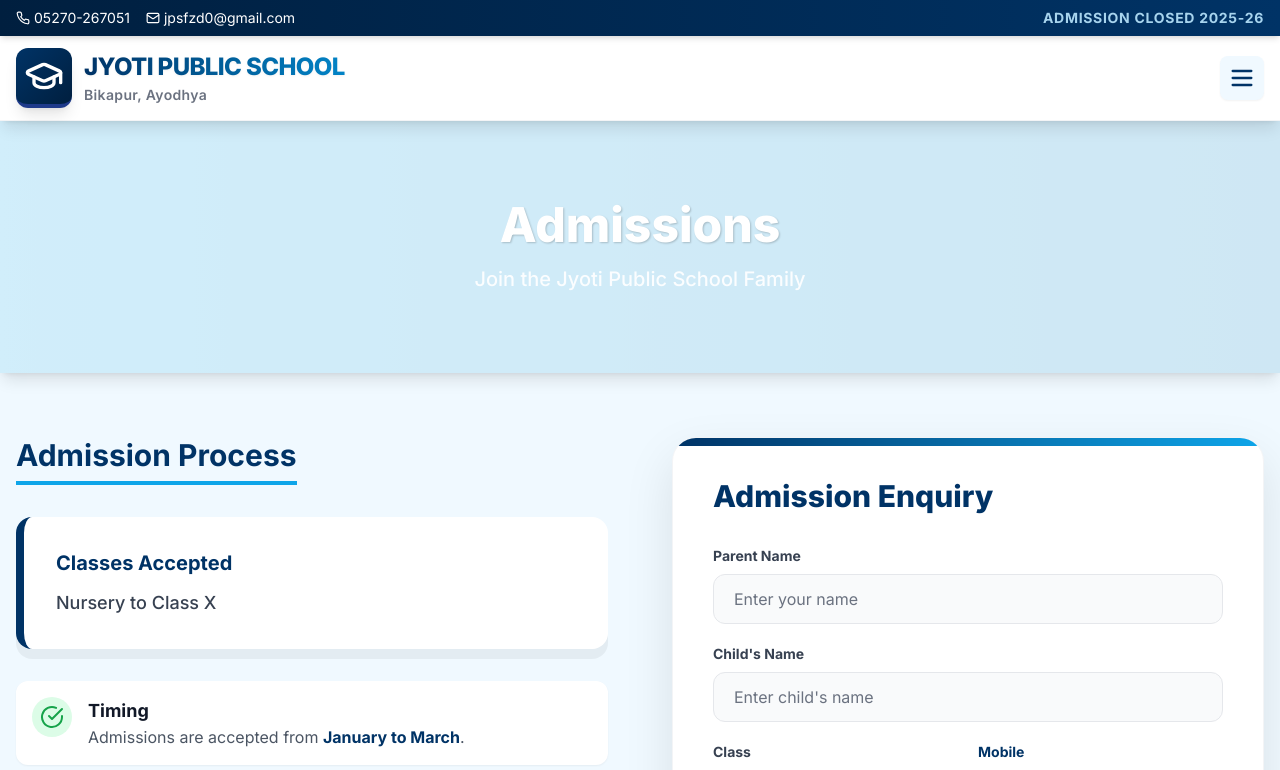
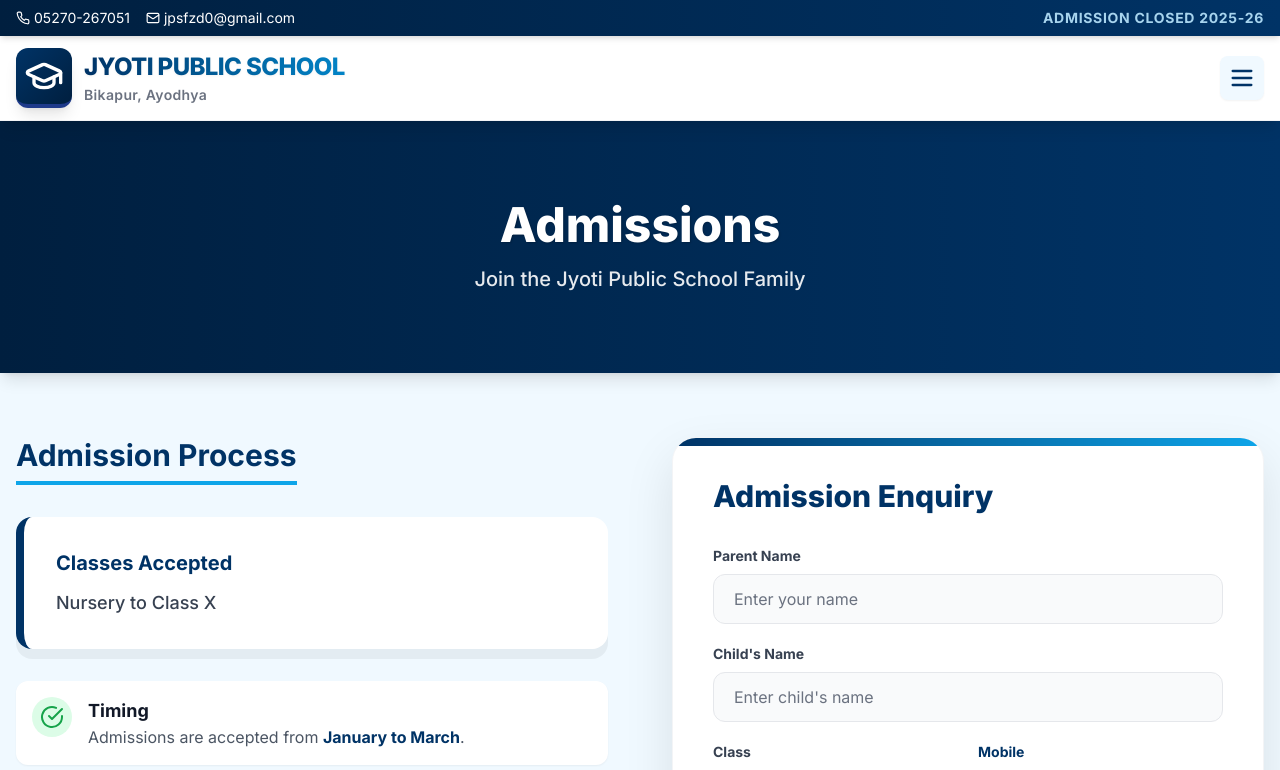
Before and after one commit to DarkBinary-6/jyoti-public-school-web-demo, a React (Vite) app: page /#/admissions in a window 1280 px wide. Shown: the top 770 px of the page. Built offline with nearby package versions, Linux system fonts and the light colour scheme.

Commit message:
Update Admissions.tsx

```diff
--- a/pages/Admissions.tsx
+++ b/pages/Admissions.tsx
@@ -51,8 +51,7 @@ const Admissions: React.FC = () => {
 
   return (
     <div className="bg-sky-50 min-h-screen">
-      <div className="bg-gradient-to-r from-secondary to-secondaryDark py-20 text-center text-white shadow-lg relative overflow-hidden">
-        <div className="absolute inset-0 bg-white opacity-5 animate-pulse-slow"></div>
+      <div className="bg-gradient-to-r from-primaryDark to-primary py-20 text-center text-white shadow-lg relative overflow-hidden">
         <h1 className="text-5xl font-extrabold mb-4 text-shadow-sm relative z-10 animate-fade-in-up">Admissions</h1>
         <p className="text-white/90 text-xl font-medium relative z-10 animate-fade-in-up" style={{animationDelay: '0.1s'}}>Join the Jyoti Public School Family</p>
       </div>
```
